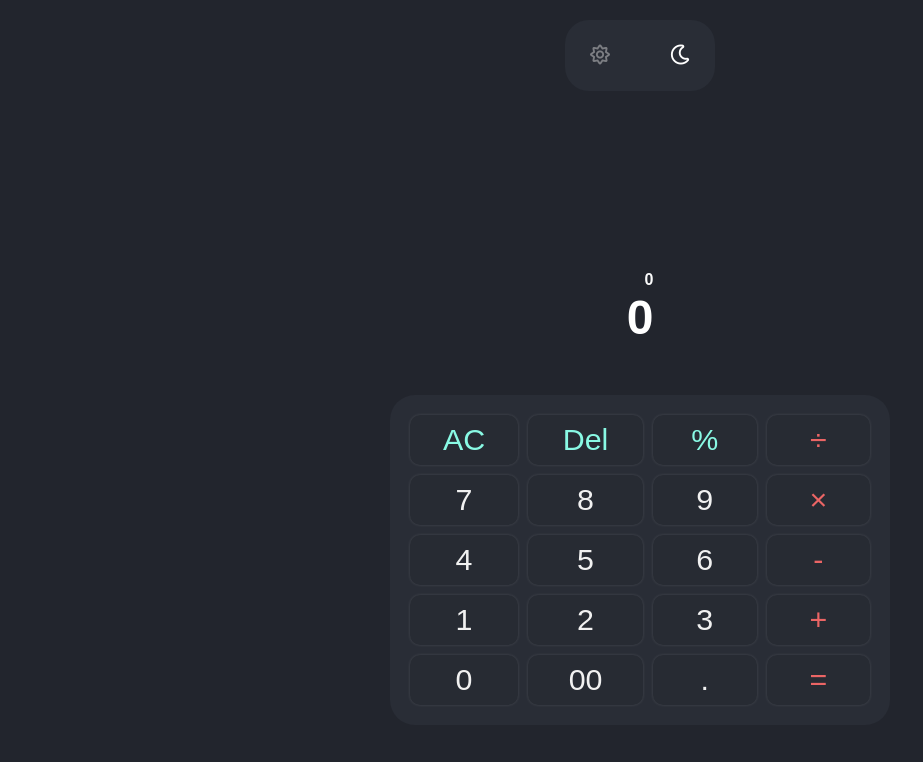
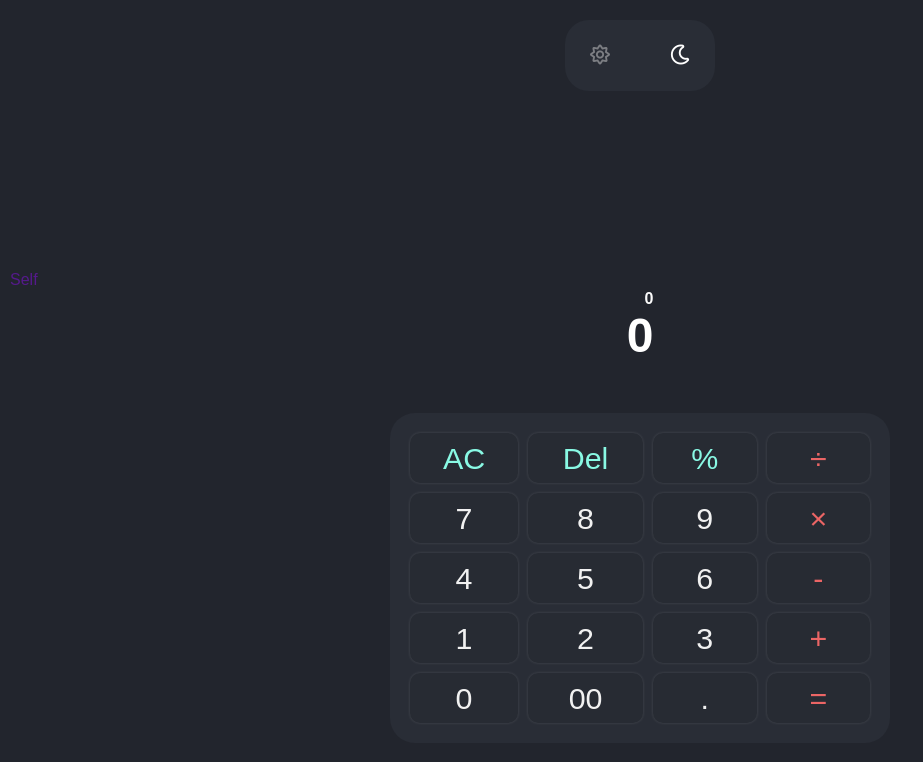
Before and after one commit to King-Masr/Calcolator, a plain HTML site: page index.html in a window 1280 px wide. Shown: the whole page, without its empty margins (0-923 px from the left). Drawn offline with Linux system fonts and the light colour scheme.

Commit message:
Update index.html

```diff
--- a/index.html
+++ b/index.html
@@ -16,6 +16,7 @@
     </header>
     <section id="landing">
       <main>
+        <a href="">Self</a>
         <section id="panel">
           <span id="type">0</span>
           <span id="result">0</span>
```
